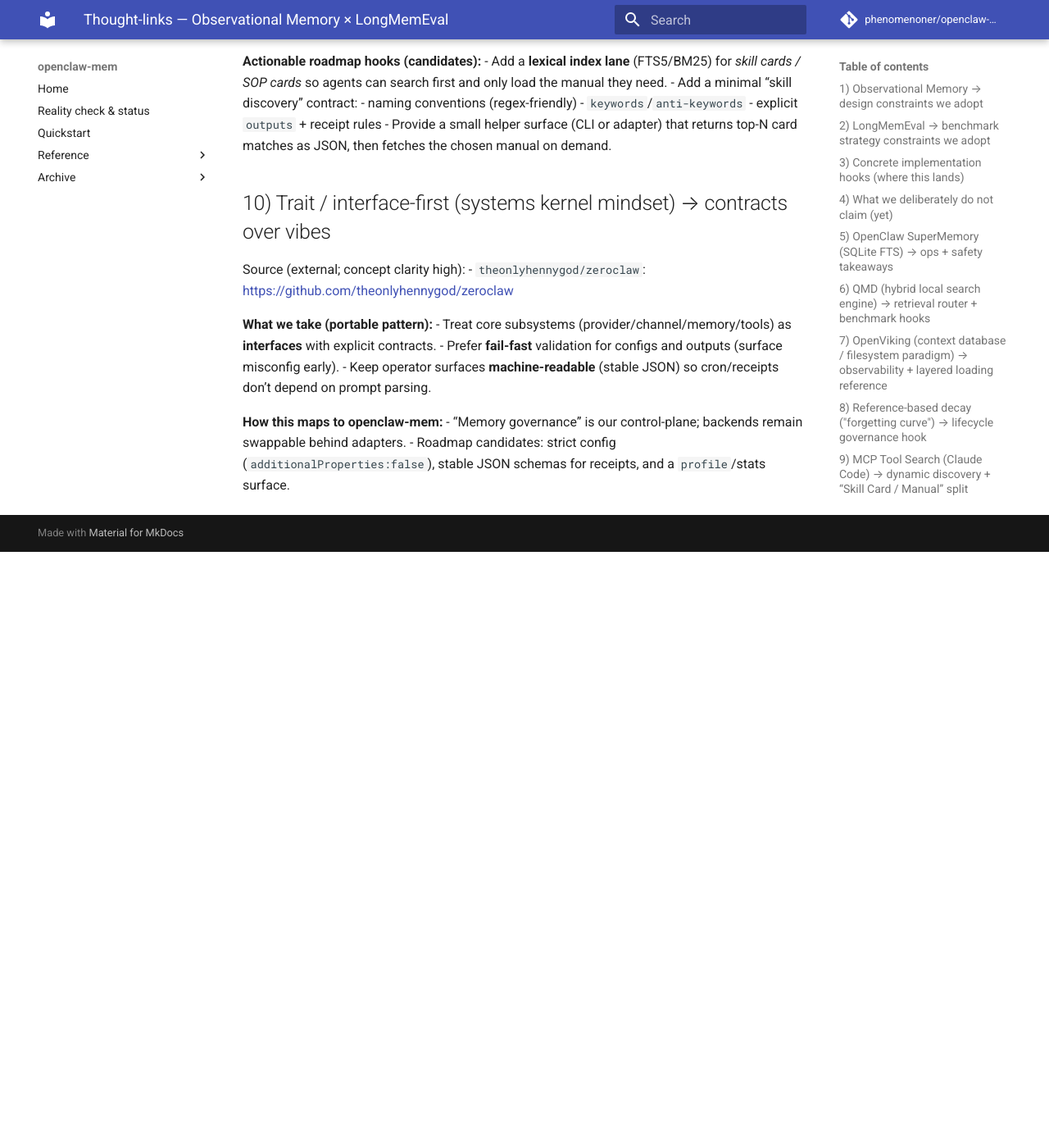
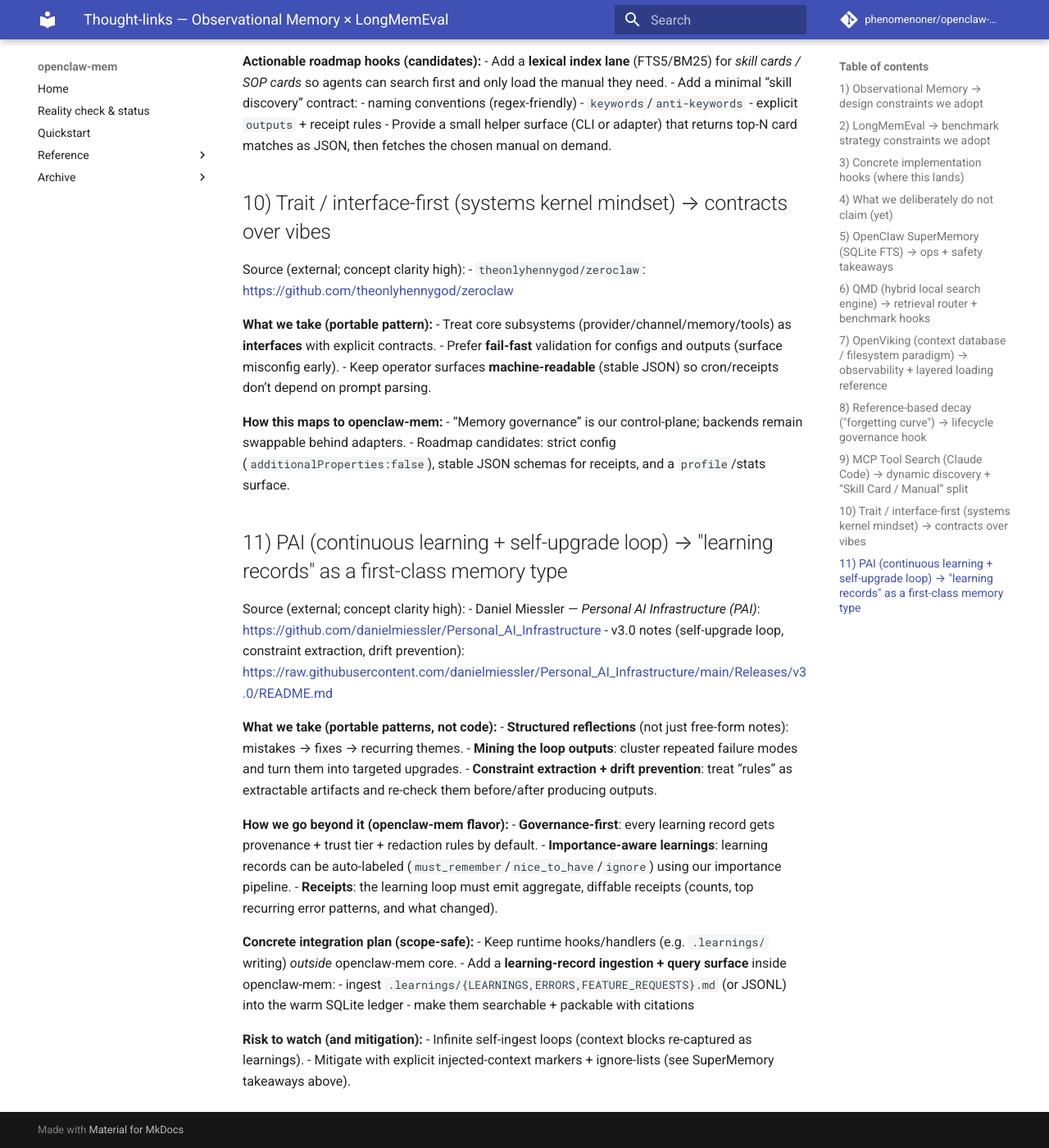
Before and after one commit to phenomenoner/openclaw-mem, an MkDocs documentation site: the page built from docs/thought-links.md, in a window 1280 px wide and 1400 px high, scrolled down 4605 px. Shown: the whole window at 82% size. Built offline with MkDocs 1.6.1 and Material for MkDocs 9.7.7, drawn with Linux system fonts in a browser that asks for light colours; comment, search, counter and statistics services are not loaded; before the commit the page ends 5278 px from its top, so only the background shows below that.

Commit message:
docs: PAI-inspired learning records thought-link + roadmap

```diff
--- a/docs/thought-links.md
+++ b/docs/thought-links.md
@@ -192,3 +192,30 @@
 **How this maps to openclaw-mem:**
 - “Memory governance” is our control-plane; backends remain swappable behind adapters.
 - Roadmap candidates: strict config (`additionalProperties:false`), stable JSON schemas for receipts, and a `profile`/stats surface.
+
+## 11) PAI (continuous learning + self-upgrade loop) → "learning records" as a first-class memory type
+
+Source (external; concept clarity high):
+- Daniel Miessler — *Personal AI Infrastructure (PAI)*: <https://github.com/danielmiessler/Personal_AI_Infrastructure>
+  - v3.0 notes (self-upgrade loop, constraint extraction, drift prevention):
+    <https://raw.githubusercontent.com/danielmiessler/Personal_AI_Infrastructure/main/Releases/v3.0/README.md>
+
+**What we take (portable patterns, not code):**
+- **Structured reflections** (not just free-form notes): mistakes → fixes → recurring themes.
+- **Mining the loop outputs**: cluster repeated failure modes and turn them into targeted upgrades.
+- **Constraint extraction + drift prevention**: treat “rules” as extractable artifacts and re-check them before/after producing outputs.
+
+**How we go beyond it (openclaw-mem flavor):**
+- **Governance-first**: every learning record gets provenance + trust tier + redaction rules by default.
+- **Importance-aware learnings**: learning records can be auto-labeled (`must_remember`/`nice_to_have`/`ignore`) using our importance pipeline.
+- **Receipts**: the learning loop must emit aggregate, diffable receipts (counts, top recurring error patterns, and what changed).
+
+**Concrete integration plan (scope-safe):**
+- Keep runtime hooks/handlers (e.g. `.learnings/` writing) *outside* openclaw-mem core.
+- Add a **learning-record ingestion + query surface** inside openclaw-mem:
+  - ingest `.learnings/{LEARNINGS,ERRORS,FEATURE_REQUESTS}.md` (or JSONL) into the warm SQLite ledger
+  - make them searchable + packable with citations
+
+**Risk to watch (and mitigation):**
+- Infinite self-ingest loops (context blocks re-captured as learnings).
+  - Mitigate with explicit injected-context markers + ignore-lists (see SuperMemory takeaways above).
```
Also changed, not shown: docs/auto-capture.md (+1 -0 lines), docs/roadmap.md (+14 -0 lines).
